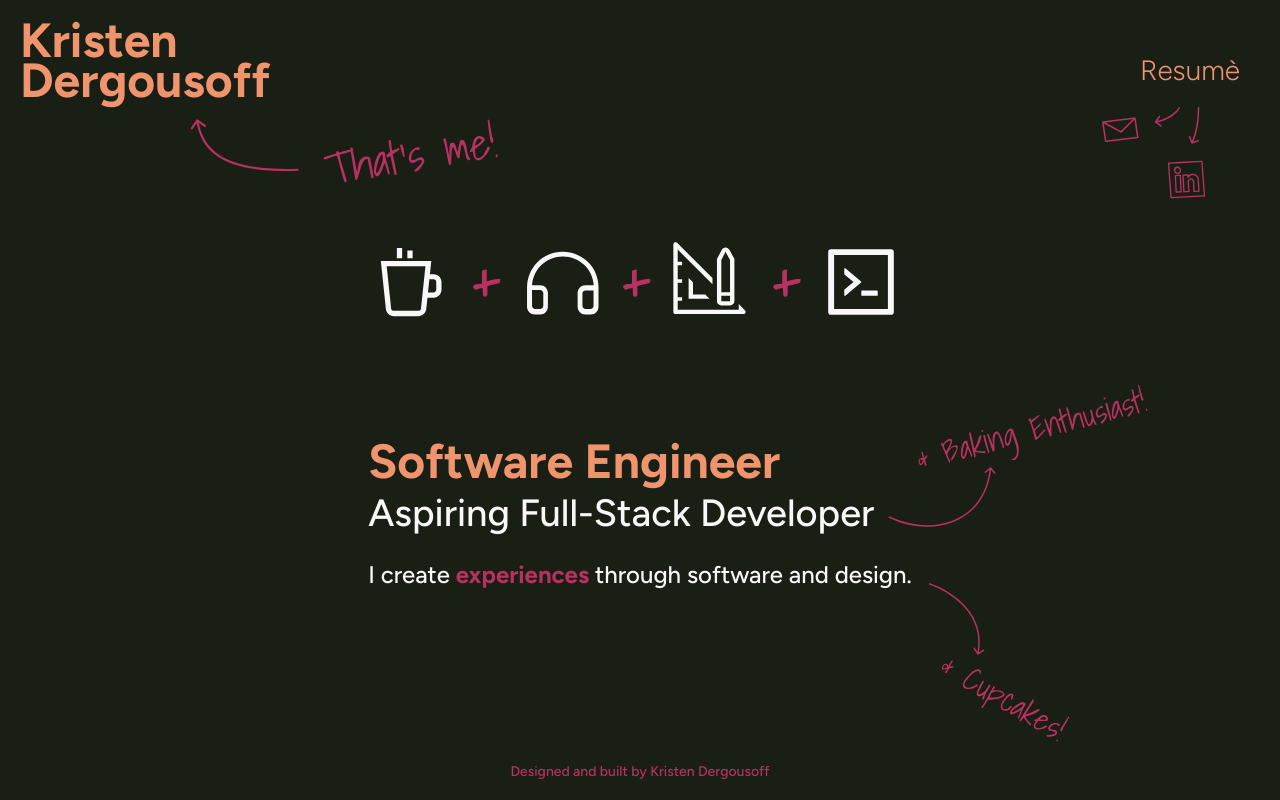
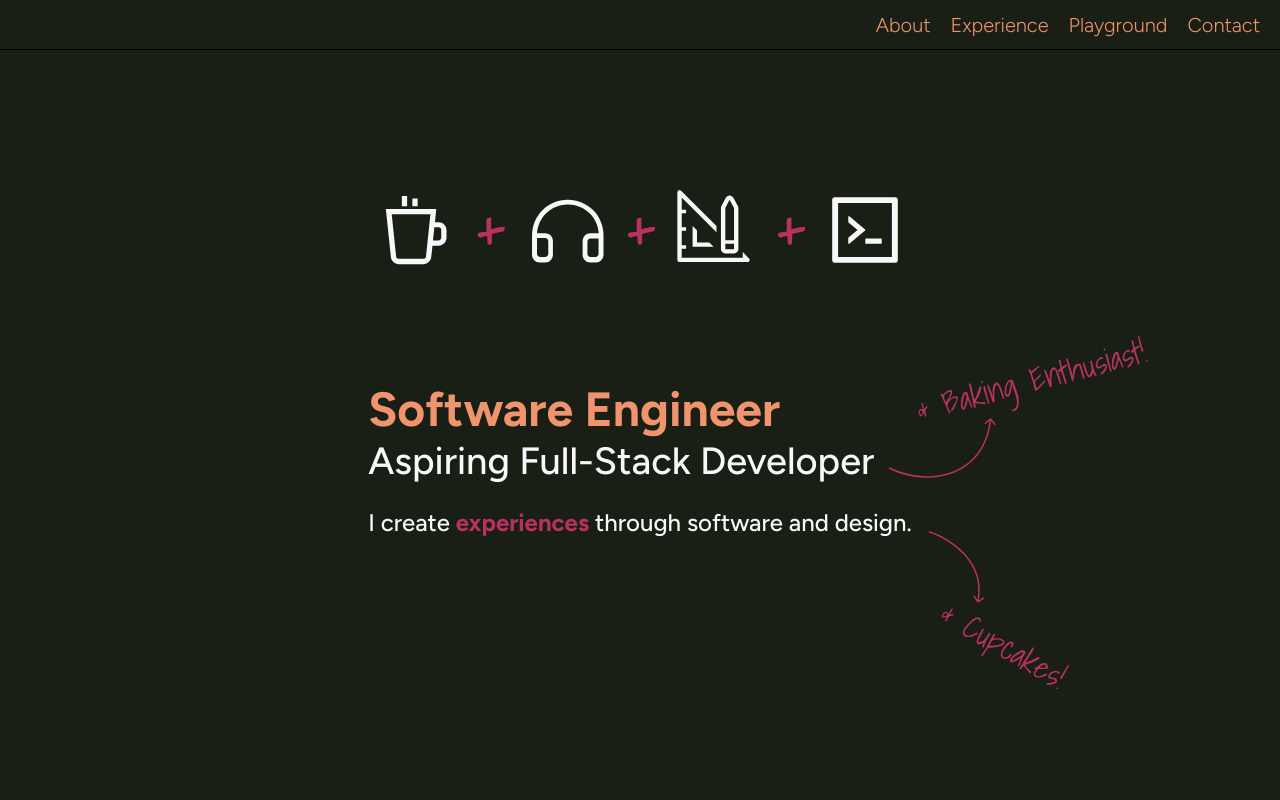
Before and after one commit to Kraft-Dinner/itsme, a React (Create React App) app: page / in a window 1280 px wide. Shown: the top 800 px of the page. Built offline with nearby package versions, Linux system fonts and the light colour scheme.

Commit message:
Working skeleton of single page scrollable layout

```diff
--- a/package.json
+++ b/package.json
@@ -10,6 +10,8 @@
     "react-dom": "^18.2.0",
     "react-pdf": "^6.1.0",
     "react-scripts": "5.0.1",
+    "react-scroll": "^1.8.8",
+    "scroll": "^3.0.1",
     "web-vitals": "^2.1.4"
   },
   "scripts": {
--- a/src/App.css
+++ b/src/App.css
@@ -13,6 +13,11 @@ h2 {
   color: #f8f8f8;
 }
 
+section {
+  /* height: 100vh; */
+  margin: 30px;
+}
+
 p {
   color: #f8f8f8;
 }
@@ -20,10 +25,6 @@ p {
 a:link, a:visited, a:hover, a:active {
   color: #B93160;
   text-decoration: none;
-}
-
-nav > a:link, nav > a:visited, nav > a:hover, nav > a:active {
-  color:#EF946C;
 }
 
 footer {
@@ -38,82 +39,45 @@ footer {
   font-weight: 700;
 }
 
-.scribble {
-  position: relative;
-}
-
-/* Component specific styles */
-
 /* Overall app component */
 .app {
   display: flex;
   flex-direction: column;
-  min-height: 100vh;
-  min-width: 100vw;
-  padding: 20px;
+  margin: 0;
 }
 
 /* Header components */
-.app__header {
-  display: grid;
-  grid-template: 1fr / 1fr 2fr 1fr;
-  height: 100px;
-  margin-bottom: 80px;
+
+.nav-bar {
+  background-color: #1a1f16;
+  height: 50px;
+  display: flex;
+  justify-content: right;
+  align-items: center;
+  gap: 20px;
+  padding: 0px 20px;
+  position: sticky;
+  z-index: 1;
+  top: 0;
+  margin: 0;
+  border-bottom: 1px black solid;
 }
 
-.app__nav {
-  grid-column: -1;
-  display: flex;
-  align-items: center;
-  justify-content: right;
-  gap: 20px;
-  padding: 0px 20px;
+.nav-bar-link {
   color: #EF946C;
-  font-size: 28px;
+  font-size: 20px;
   font-weight: 300;
-}
-
-.app__logo {
-  display: flex;
-  color: #EF946C;
-  font-weight: 700;
-  font-size: 48px;
-  line-height: 40px;
-}
-
-.app__logo--text {
-  top: 85px;
-  left: -80px;
-}
-
-.app__linkedin {
-  top: 113px;
-  left: 152px;
-  width: 39px;
-  height: 39px;
-}
-
-.app__mail {
-  top: 63px;
-  left: 145px;
-  width: 39px;
-  height: 39px;
-}
-
-.app__arrows {
-  top: 55px;
-  left: 80px;
+  margin: 0;
 }
 
 /* Hero components */
 .hero {
-  position: relative;
   display: flex;
   flex-direction: column;
-  align-content: center;
-  margin: auto;
-  min-height: 500px;
+  padding-top: 100px;
   gap: 100px;
+  min-height: 100vh;
+  margin: 0;
 }
 
 .hero__banner {
@@ -124,6 +88,7 @@ footer {
   gap: 20px;
   color: #f8f8f8;
   height: 100px;
+  margin: 0 auto;
 }
 
 .hero__banner > img {
@@ -136,14 +101,19 @@ footer {
   font-size: 42pt;
 }
 
+.hero__content {
+  position: relative;
+  margin: 0 auto;
+}
+
 .hero__content--middle {
   position: absolute;
- left: 520px;
- top: 120px;
+  left: 520px;
+  bottom: 80px;
 }
 
 .hero__content--bottom {
   position: absolute;
- left: 530px;
- top: 350px;
+  left: 530px;
+  top: 150px;
 }
--- a/src/App.js
+++ b/src/App.js
@@ -1,13 +1,21 @@
 import './App.css';
-import Header from './components/Header'
 import Hero from './components/Hero'
 import Footer from './components/Footer'
+import About from './components/About'
+import Experience from './components/Experience'
+import Projects from './components/Projects'
+import Contact from './components/Contact'
+import Navbar from './components/Navbar';
 
 function App() {
   return (
     <div className="app">
-      <Header />
+      <Navbar />
       <Hero />
+      <About />
+      <Experience />
+      <Projects />
+      <Contact />
       <Footer />
     </div>
   );
--- /dev/null
+++ b/src/components/About.js
@@ -0,0 +1,11 @@
+import React from 'react'
+
+function About() {
+    return (
+        <section className="about">
+            <h1>This is the about page</h1>
+        </section>
+    )
+}
+
+export default About;
--- /dev/null
+++ b/src/components/Contact.js
@@ -0,0 +1,11 @@
+import React from 'react'
+
+function Contact() {
+    return(
+        <section className="contact">
+            <h1>This is the contact page</h1>
+        </section>
+    )
+}
+
+export default Contact;
--- /dev/null
+++ b/src/components/Experience.js
@@ -0,0 +1,11 @@
+import React from 'react'
+
+function Experience() {
+    return (
+        <section className="experience">
+            <h1>This is the experience page</h1>
+        </section>
+    )
+}
+
+export default Experience;
--- a/src/components/Header.js
+++ b/src/components/Header.js
@@ -1,8 +1,6 @@
 import React from 'react'
 import topScribble from '../images/top_scribble.svg'
-import mailScribble from '../images/mail_scribble.svg'
-import linkedinScribble from '../images/linkedin_scribble.svg'
-import arrows from '../images/icon_arrows.svg'
+import Navbar from './Navbar'
 
 function Header() {
     return (
@@ -11,16 +9,7 @@ function Header() {
                 Kristen Dergousoff
                 <img src={topScribble} className="app__logo--text scribble" alt="That's Me!"/>
             </div>
-            <nav className="app__nav">
-                <a href="mailto:kristen.dergousoff@gmail.com" >
-                    <img src={mailScribble} className="app__mail scribble" alt="Check it out!" />
-                </a>
-                <a href="https://www.linkedin.com/in/kristendergousoff/" target="_blank" rel="noreferrer">
-                    <img src={linkedinScribble} className="app__linkedin scribble" alt="My LinkedIn!" />
-                </a>
-                <img src={arrows} className="app__arrows scribble" />
-                <a href={process.env.PUBLIC_URL + '/Kristen_Dergousoff_Resume_2022.pdf'} target="_blank" rel="noreferrer" >Resumè</a>
-            </nav>
+            <Navbar />
         </header>
     );
 }
--- a/src/components/Hero.js
+++ b/src/components/Hero.js
@@ -8,6 +8,7 @@ import terminal from '../images/ant-design_code-outlined.svg'
 
 function Hero() {
     return (
+        <section>
             <div className="hero">
                 <div className="hero__banner">
                     <img src={coffee} alt="Coffee" title="Coffee" />
@@ -19,7 +20,6 @@ function Hero() {
                     <img src={terminal} alt="Develop" title="Develop"/>
                 </div>
                 <div className="hero__content">
-                <section>
                     <h1>Software Engineer</h1>
                     <h2>Aspiring Full-Stack Developer</h2>
                     <img src={middleScribble} className="hero__content--middle" alt="& Baking Enthusiast!" />
@@ -27,9 +27,9 @@ function Hero() {
                         I create <span className="emphasis">experiences</span> through software and design.
                     </p>
                     <img src={bottomScribble} className="hero__content--bottom" alt="& Cupcakes!" />
-                </section>
                 </div>
             </div>
+        </section>
     );
 }
 
--- /dev/null
+++ b/src/components/Navbar.js
@@ -0,0 +1,43 @@
+import React from 'react'
+import { Link } from 'react-scroll'
+
+function Navbar() {
+    return (
+        <div className="nav-bar">
+            <Link
+                className="nav-bar-link"
+                to='about'
+                spy={true}
+                smooth={true}
+                offset={-50}>
+                    About
+            </Link>
+            <Link
+                className="nav-bar-link"
+                to='experience'
+                spy={true}
+                smooth={true}
+                offset={-50}>
+                    Experience
+            </Link>
+            <Link
+                className="nav-bar-link"
+                to='projects'
+                spy={true}
+                smooth={true}
+                offset={-50}>
+                    Playground
+            </Link>
+            <Link
+                className="nav-bar-link"
+                to='contact'
+                spy={true}
+                smooth={true}
+                offset={-50}>
+                    Contact
+            </Link>
+        </div>
+    )
+}
+
+export default Navbar;
--- /dev/null
+++ b/src/components/Projects.js
@@ -0,0 +1,11 @@
+import React from 'react'
+
+function Projects() {
+    return (
+        <section className='projects'>
+            <h1>This is the projects section</h1>
+        </section>
+    )
+}
+
+export default Projects;
--- a/src/index.css
+++ b/src/index.css
@@ -10,10 +10,10 @@ html, body {
   font-size: 24px;
 }
 
-/* Use viewport-relative units to cover page fully */
+/* Use percentages so the size is applied independently of the scrollbars */
 body {
-  height: 100vh;
-  width: 100vw;
+  height: 100%;
+  width: 100%;
 }
 
 
```
Also changed, not shown: 1 other file (tests, documents, lock files or other folders). Lines whose indentation alone changed are shown as unchanged.
